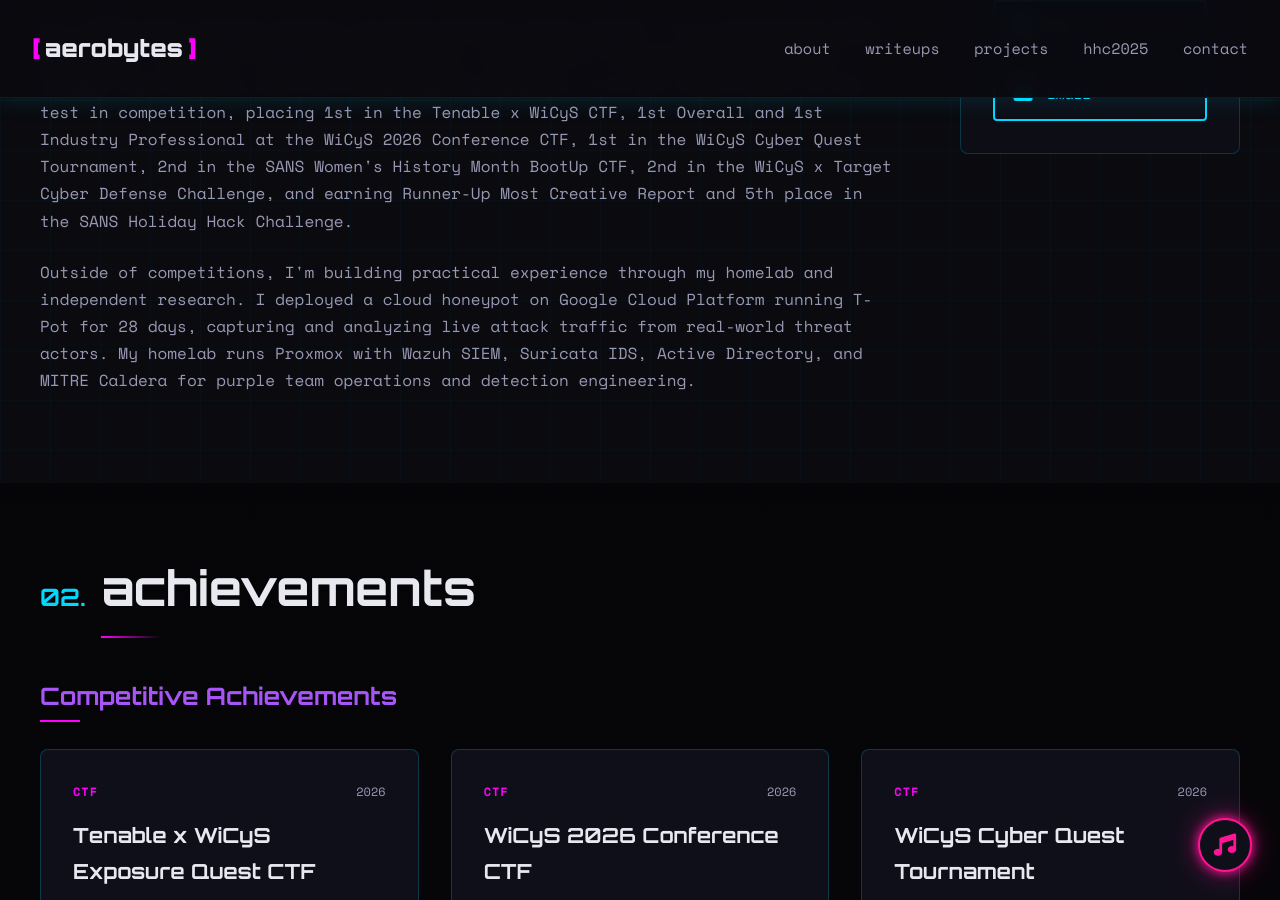
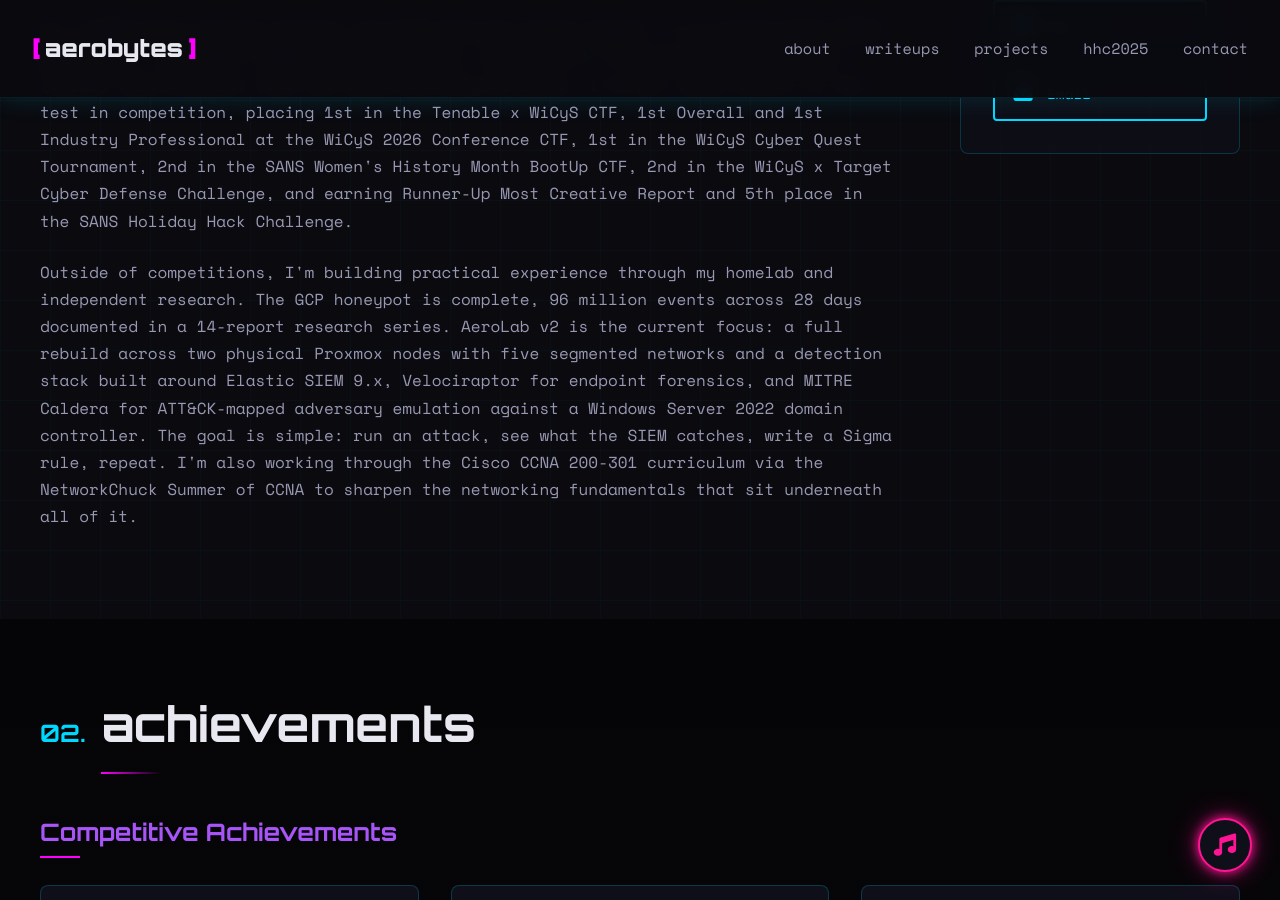
Before and after one commit to Aeronique/aerobytes-site, a Jekyll site: the page built from about.html, in a window 1280 px wide and 900 px high, scrolled down 667 px. Built offline with Jekyll 4.4.1, drawn with Linux system fonts in a browser that asks for light colours.

Commit message:
Update about.html

```diff
--- a/about.html
+++ b/about.html
@@ -18,7 +18,7 @@
 
                 <p>As a SANS Cyber Academy Scholar and GIAC Advisory Board member, I've earned GCIH (98%), GSEC (95%), and GFACT (100%) certifications, along with a Trusted AI Safety Expert (TAISE) certification from the Cloud Security Alliance. I've put those skills to the test in competition, placing 1st in the Tenable x WiCyS CTF, 1st Overall and 1st Industry Professional at the WiCyS 2026 Conference CTF, 1st in the WiCyS Cyber Quest Tournament, 2nd in the SANS Women's History Month BootUp CTF, 2nd in the WiCyS x Target Cyber Defense Challenge, and earning Runner-Up Most Creative Report and 5th place in the SANS Holiday Hack Challenge.</p>
 
-                <p>Outside of competitions, I'm building practical experience through my homelab and independent research. I deployed a cloud honeypot on Google Cloud Platform running T-Pot for 28 days, capturing and analyzing live attack traffic from real-world threat actors. My homelab runs Proxmox with Wazuh SIEM, Suricata IDS, Active Directory, and MITRE Caldera for purple team operations and detection engineering.</p>
+                <p>Outside of competitions, I'm building practical experience through my homelab and independent research. The GCP honeypot is complete, 96 million events across 28 days documented in a 14-report research series. AeroLab v2 is the current focus: a full rebuild across two physical Proxmox nodes with five segmented networks and a detection stack built around Elastic SIEM 9.x, Velociraptor for endpoint forensics, and MITRE Caldera for ATT&CK-mapped adversary emulation against a Windows Server 2022 domain controller. The goal is simple: run an attack, see what the SIEM catches, write a Sigma rule, repeat. I'm also working through the Cisco CCNA 200-301 curriculum via the NetworkChuck Summer of CCNA to sharpen the networking fundamentals that sit underneath all of it.</p>
             </div>
 
             <div class="about-contact">
```
